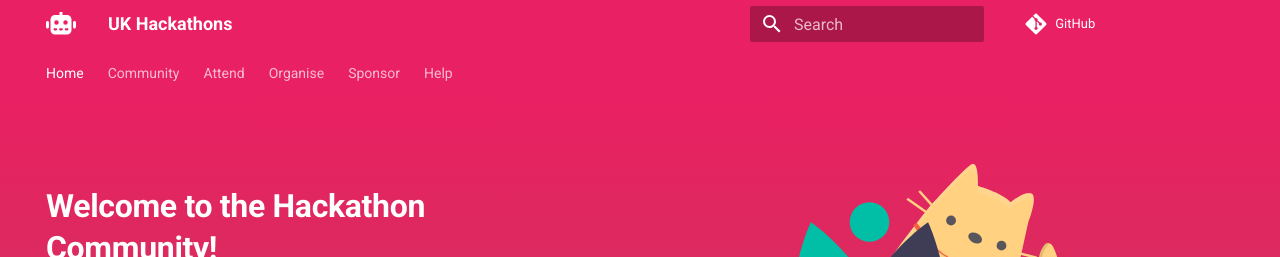
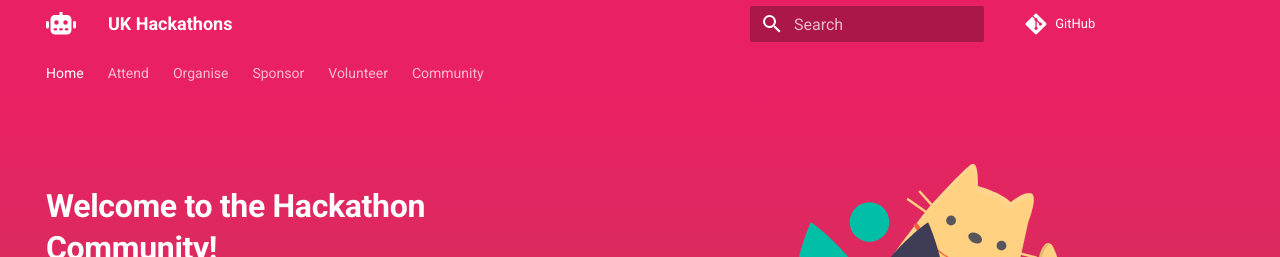
Before and after one commit to Athons/wiki, an MkDocs documentation site: the page built from docs/index.md, in a window 1280 px wide. Shown: the top 257 px of the page. Built offline with MkDocs 1.6.1 and Material for MkDocs 9.7.7, drawn with Linux system fonts in a browser that asks for light colours; nearby versions of some CDN libraries; comment, search, counter and statistics services are not loaded; some of the changed lines change nothing that is shown.

Commit message:
Reorganising the main bar

```diff
--- a/mkdocs.yml
+++ b/mkdocs.yml
@@ -8,15 +8,6 @@ repo_url: https://github.com/Hackathons-UK/wiki
 nav:
 
   - Home: 'index.md'
-  - Community:
-    - Art: 'art/index.md'
-    - Events:
-      - Index: 'events/index.md'
-      - List: 'events/list.md'
-      - Family Tree: 'events/familytree.md'
-      - HackSoc Lists:
-        - Twitter: 'events/lists/twitter.md'
-        - GitHub: 'events/lists/github.md'
   - Attend:
     - First Time: 'attend/firsttime.md'
     - What to Bring: 'attend/bring.md'
@@ -57,8 +48,19 @@ nav:
       - Hackathon Contacts: 'organise/help/poi.md'
       - Talking to Other Organisers: 'organise/help/communication.md'
       - Share Equipment: 'organise/help/share.md'
-  - Sponsor: 'sponsor/index.md'
-  - Help: 'volunteer/index.md'
+  - Sponsor:
+    - Index: 'sponsor/index.md'
+  - Volunteer:
+    - Index: 'volunteer/index.md'
+  - Community:
+    - Art: 'art/index.md'
+    - Events:
+      - Index: 'events/index.md'
+      - List: 'events/list.md'
+      - Family Tree: 'events/familytree.md'
+      - HackSoc Lists:
+        - Twitter: 'events/lists/twitter.md'
+        - GitHub: 'events/lists/github.md'
 
 
 theme:
```
